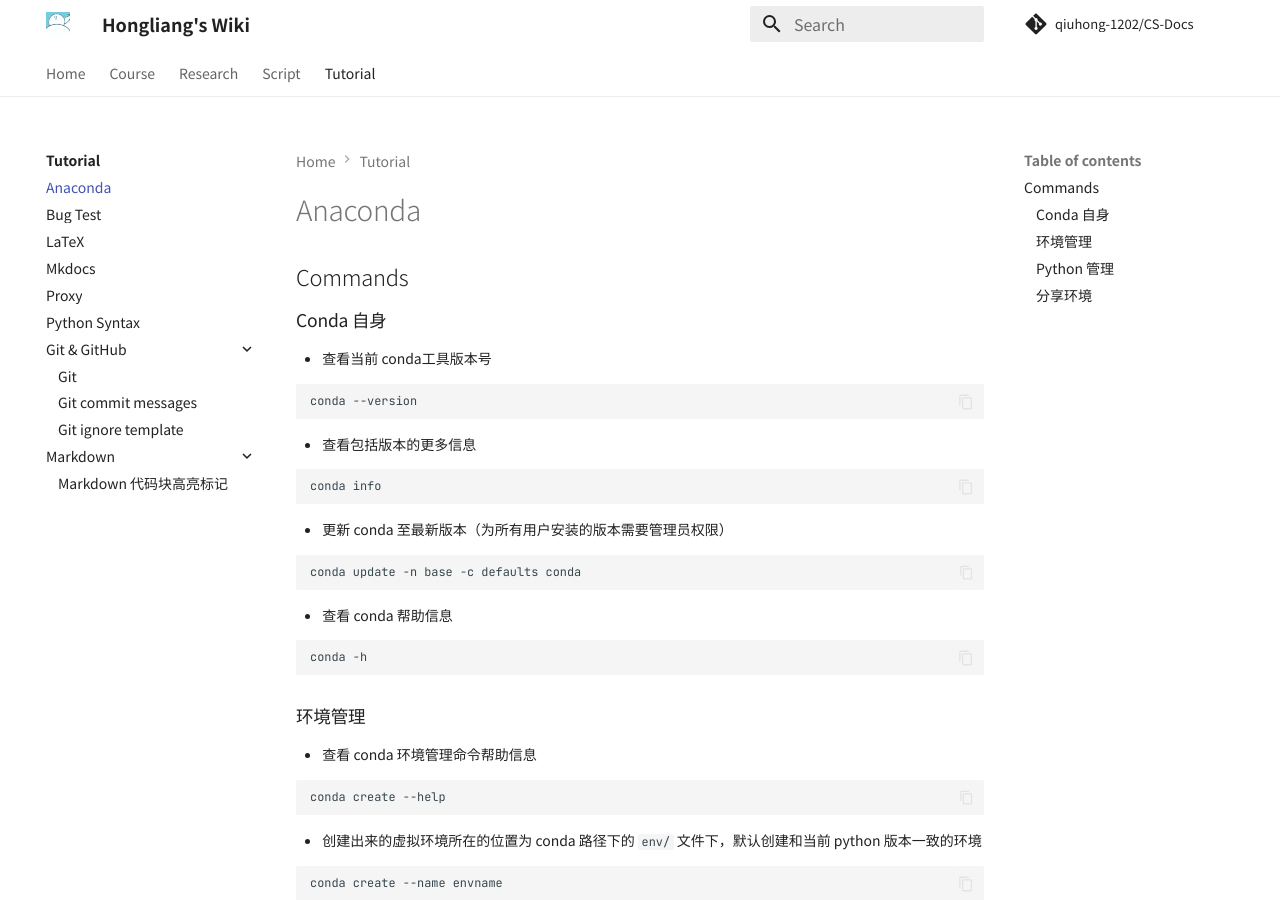
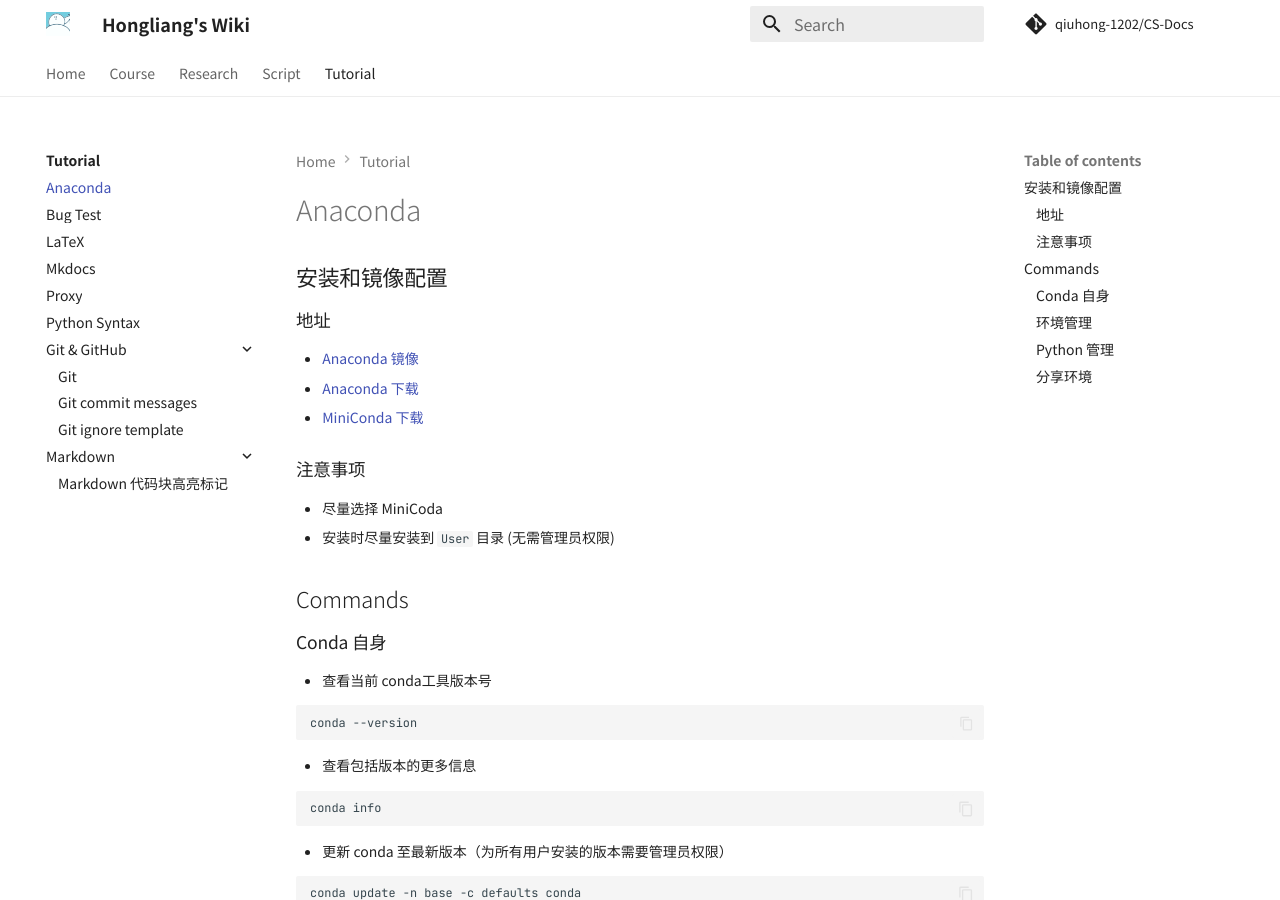
Before and after one commit to QiuHong-1202/CS-Document, an MkDocs documentation site: the page built from docs/Tutorial/Anaconda.md, in a window 1280 px wide and 900 px high. Built offline with MkDocs 1.6.1 and Material for MkDocs 9.7.7, drawn with Linux system fonts in a browser that asks for light colours; nearby versions of some CDN libraries; comment, search, counter and statistics services are not loaded.

Commit message:
docs: add conda notice

```diff
--- a/docs/Tutorial/Anaconda.md
+++ b/docs/Tutorial/Anaconda.md
@@ -1,4 +1,17 @@
 # Anaconda
+
+## 安装和镜像配置
+
+### 地址
+
+- [Anaconda 镜像](https://mirrors.tuna.tsinghua.edu.cn/help/anaconda/)
+- [Anaconda 下载](https://mirrors.tuna.tsinghua.edu.cn/anaconda/archive/)
+- [MiniConda 下载](https://mirrors.tuna.tsinghua.edu.cn/anaconda/miniconda/)
+
+### 注意事项
+
+- 尽量选择 MiniCoda
+- 安装时尽量安装到 `User` 目录 (无需管理员权限)
 
 ## Commands
 
```
